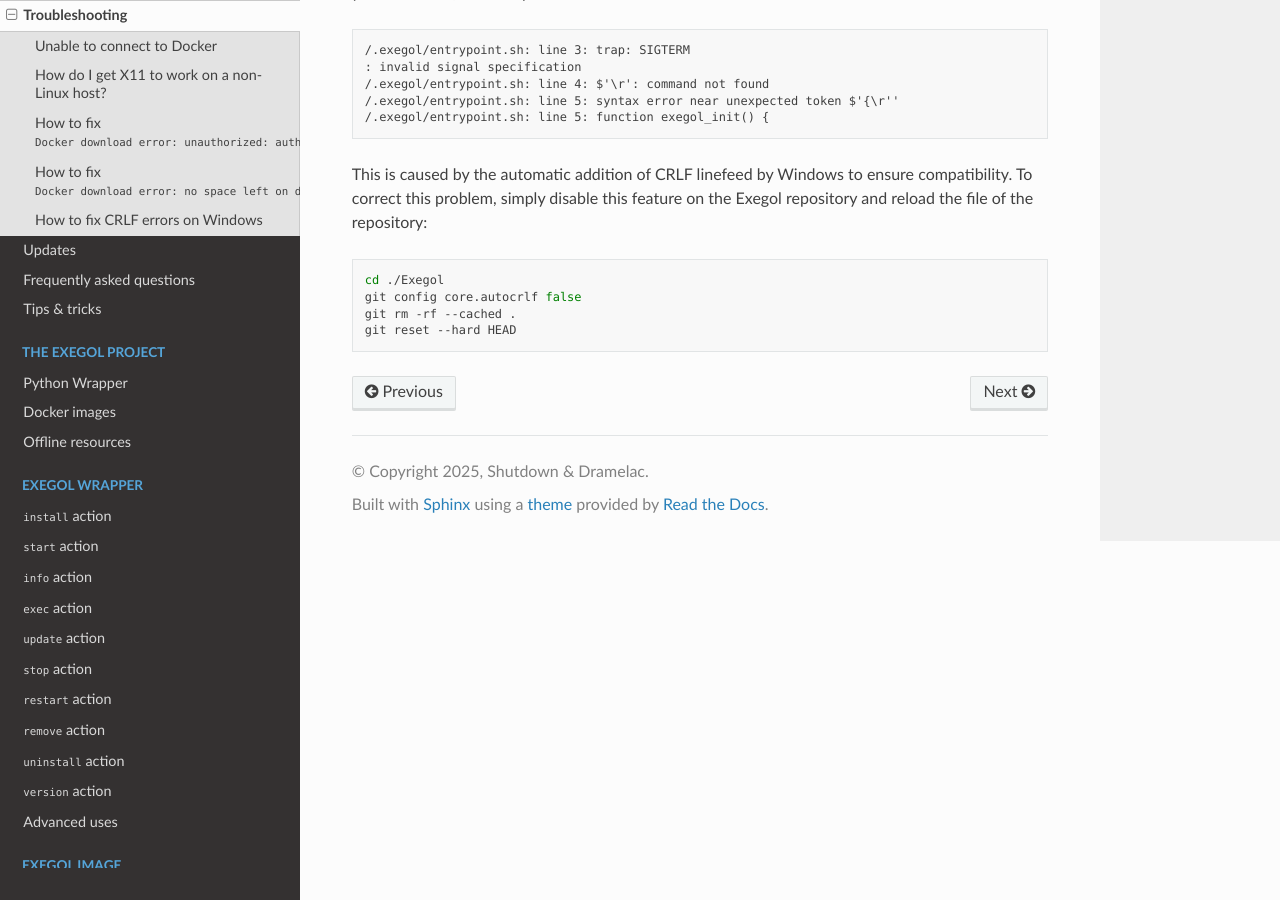
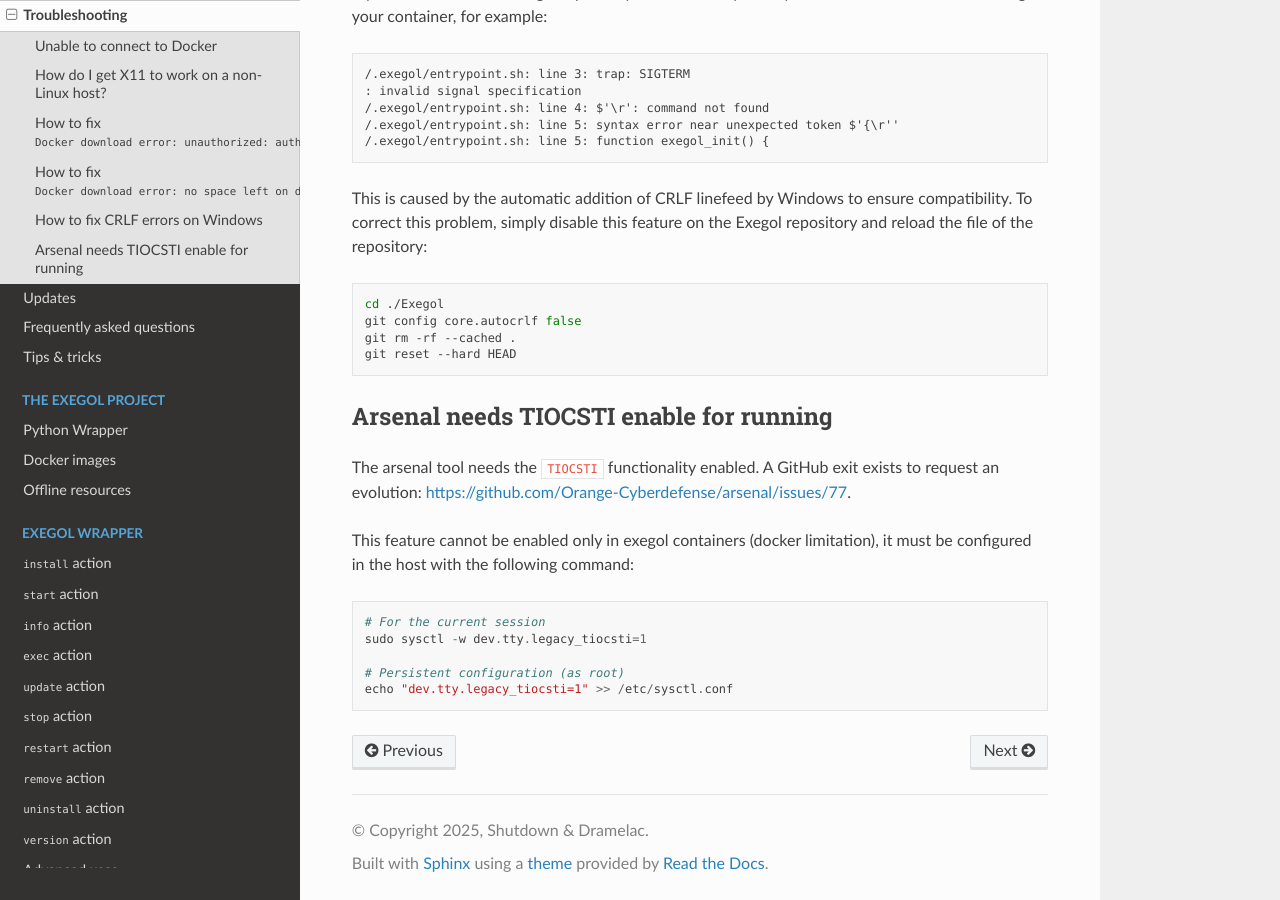
Before and after one commit to ThePorgs/Exegol-docs, a Sphinx documentation site: the page built from source/getting-started/troubleshooting.rst, in a window 1280 px wide and 900 px high, scrolled down 2705 px. Built offline with Sphinx 7.4.7 and the Read the Docs theme 3.1.0, drawn with Linux system fonts in a browser that asks for light colours; some of the changed text lies outside the part shown.

Commit message:
Add arsenal debug tips

```diff
--- a/source/getting-started/troubleshooting.rst
+++ b/source/getting-started/troubleshooting.rst
@@ -120,3 +120,18 @@
     git config core.autocrlf false
     git rm -rf --cached .
     git reset --hard HEAD
+
+Arsenal needs TIOCSTI enable for running
+========================================
+
+The arsenal tool needs the ``TIOCSTI`` functionality enabled. A GitHub exit exists to request an evolution: https://github.com/Orange-Cyberdefense/arsenal/issues/77.
+
+This feature cannot be enabled only in exegol containers (docker limitation), it must be configured in the host with the following command:
+
+.. code-block::
+
+    # For the current session
+    sudo sysctl -w dev.tty.legacy_tiocsti=1
+
+    # Persistent configuration (as root)
+    echo "dev.tty.legacy_tiocsti=1" >> /etc/sysctl.conf
```
